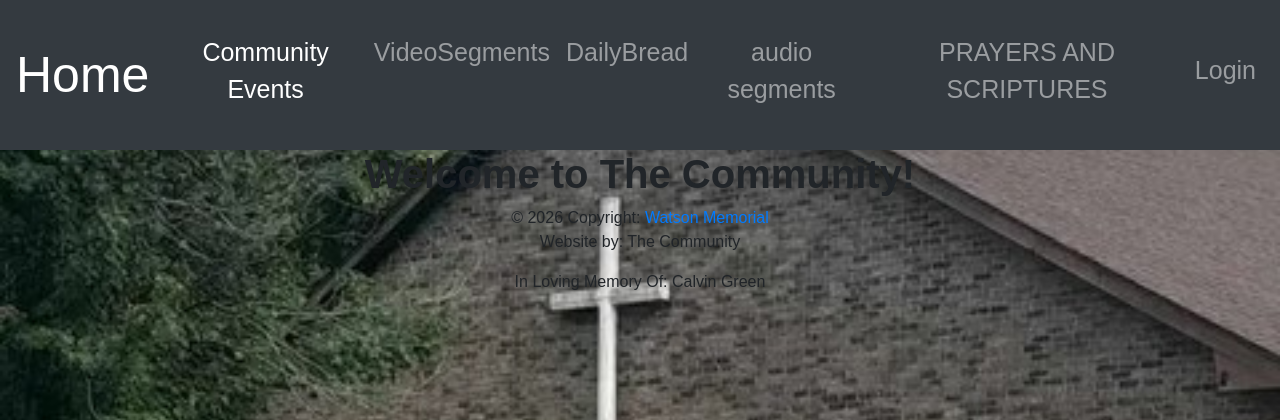
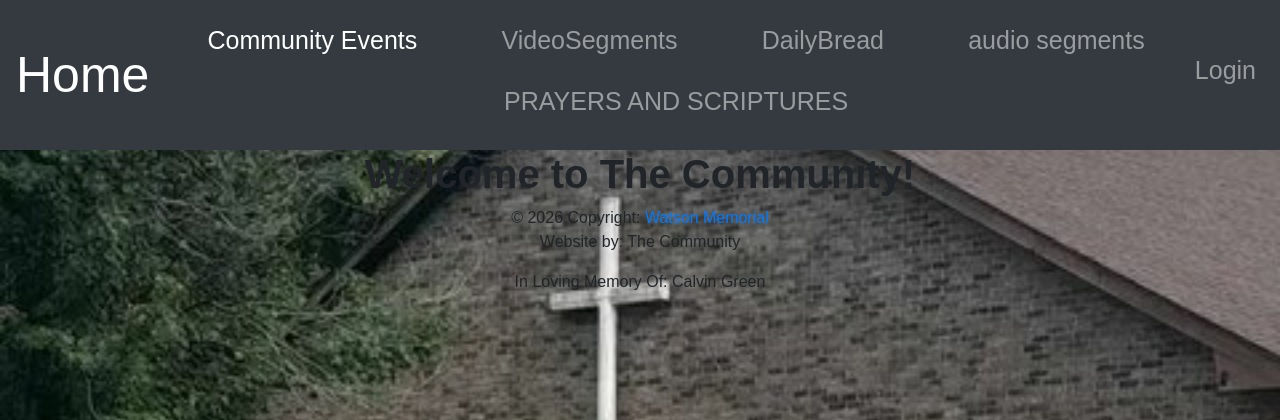
Before and after one commit to robertthegreat43/WatsonMem, a Django app: page / in a window 1280 px wide. Shown: the top 420 px of the page. Run offline with Django 5.2, Linux system fonts and the light colour scheme; some libraries are stand-ins or nearby versions.

Commit message:
Update main.css

```diff
--- a/static/main.css
+++ b/static/main.css
@@ -1,3 +1,18 @@
+nav {
+    display: flex;
+    flex-wrap: wrap;
+    justify-content: space-between;
+}
+
+nav ul {
+    display: flex;
+    flex-wrap: wrap;
+}
+
+nav li {
+    flex: 1 1 auto;
+}
+
 body {
     font-family: Arial, sans-serif;
     text-align: center;
```
